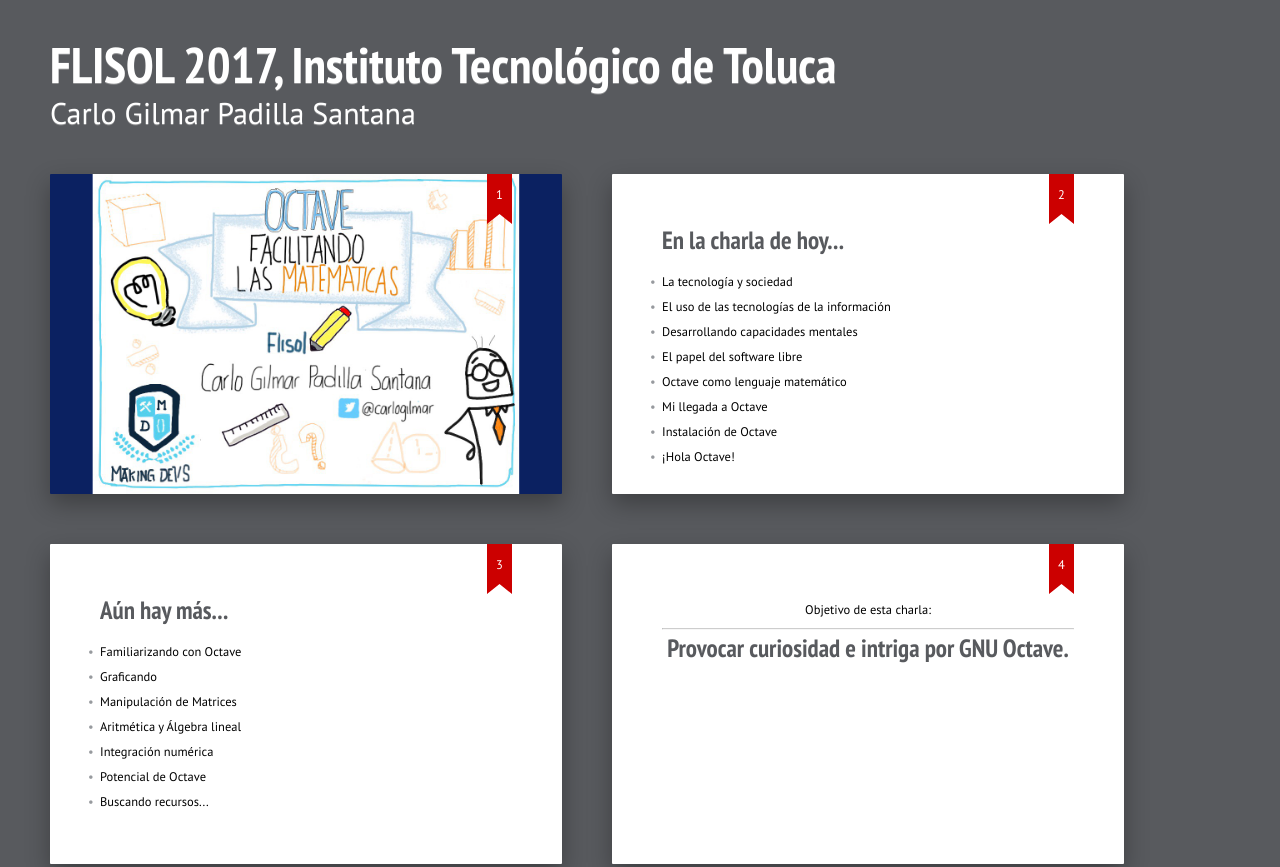
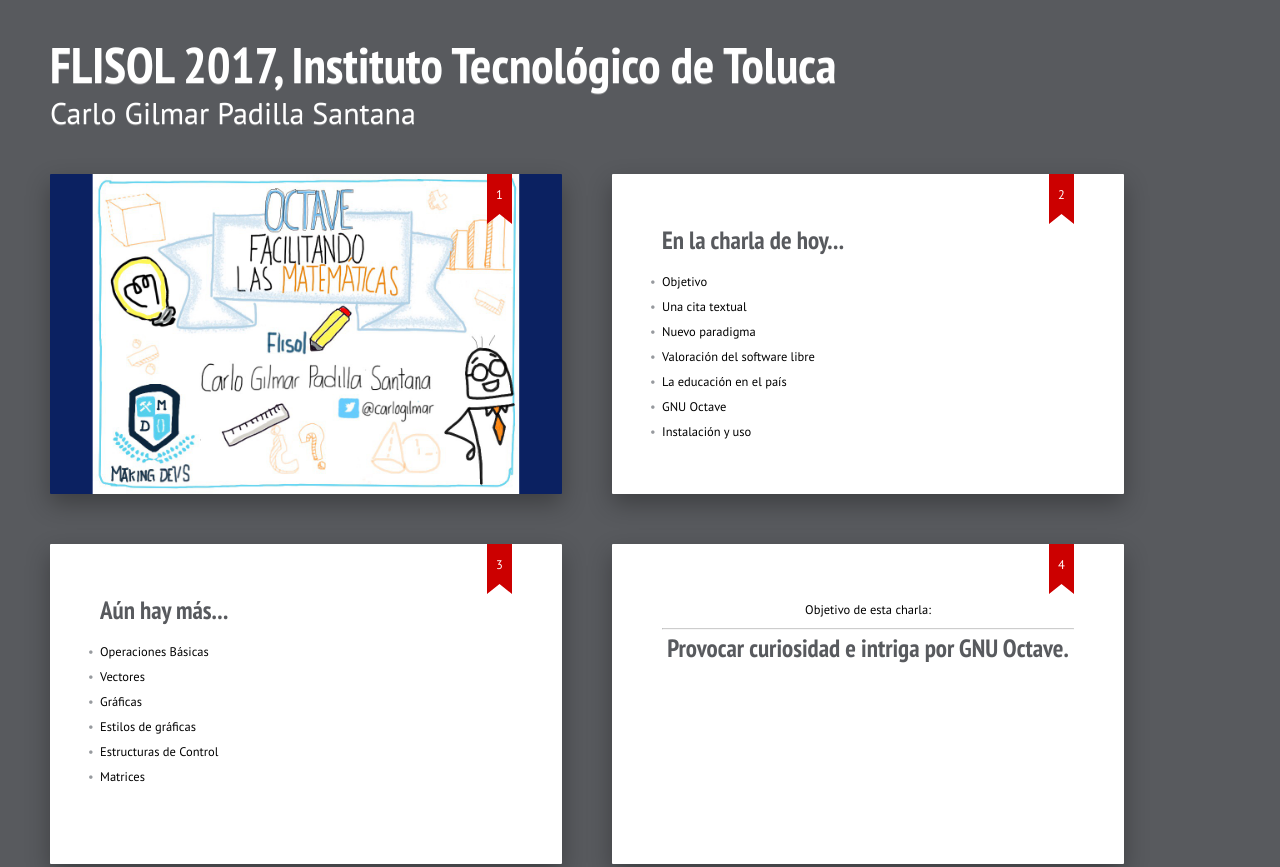
Before and after one commit to carlogilmar/Flisol, a plain HTML site: page index.html in a window 1280 px wide. Shown: the top 867 px of the page. Drawn offline with Linux system fonts and the light colour scheme.

Commit message:
Arreglando agenda

```diff
--- a/index.html
+++ b/index.html
@@ -41,27 +41,26 @@
 	<section class="slide">
 		<h2>En la charla de hoy...</h2>
 		<ul>
-      <li>La tecnología y sociedad</li>
-      <li>El uso de las tecnologías de la información</li>
-      <li>Desarrollando capacidades mentales</li>
-      <li>El papel del software libre</li>
-      <li>Octave como lenguaje matemático</li>
-      <li>Mi llegada a Octave</li>
-      <li>Instalación de Octave</li>
-      <li>¡Hola Octave!</li>
+      <li>Objetivo</li>
+      <li>Una cita textual</li>
+      <li>Nuevo paradigma</li>
+      <li>Valoración del software libre</li>
+      <li>La educación en el país</li>
+      <li>GNU Octave</li>
+      <li>Instalación y uso</li>
+
 		</ul>
 	</section>
 
 	<section class="slide">
 		<h2>Aún hay más...</h2>
 		<ul>
-      <li>Familiarizando con Octave</li>
-      <li>Graficando</li>
-      <li>Manipulación de Matrices</li>
-      <li>Aritmética y Álgebra lineal</li>
-      <li>Integración numérica</li>
-      <li>Potencial de Octave</li>
-      <li>Buscando recursos...</li>
+            <li>Operaciones Básicas</li>
+      <li>Vectores</li>
+      <li>Gráficas</li>
+      <li>Estilos de gráficas</li>
+      <li>Estructuras de Control</li>
+      <li>Matrices</li>
 		</ul>
 	</section>
 
```
Also changed, not shown: acordeon1.txt.
